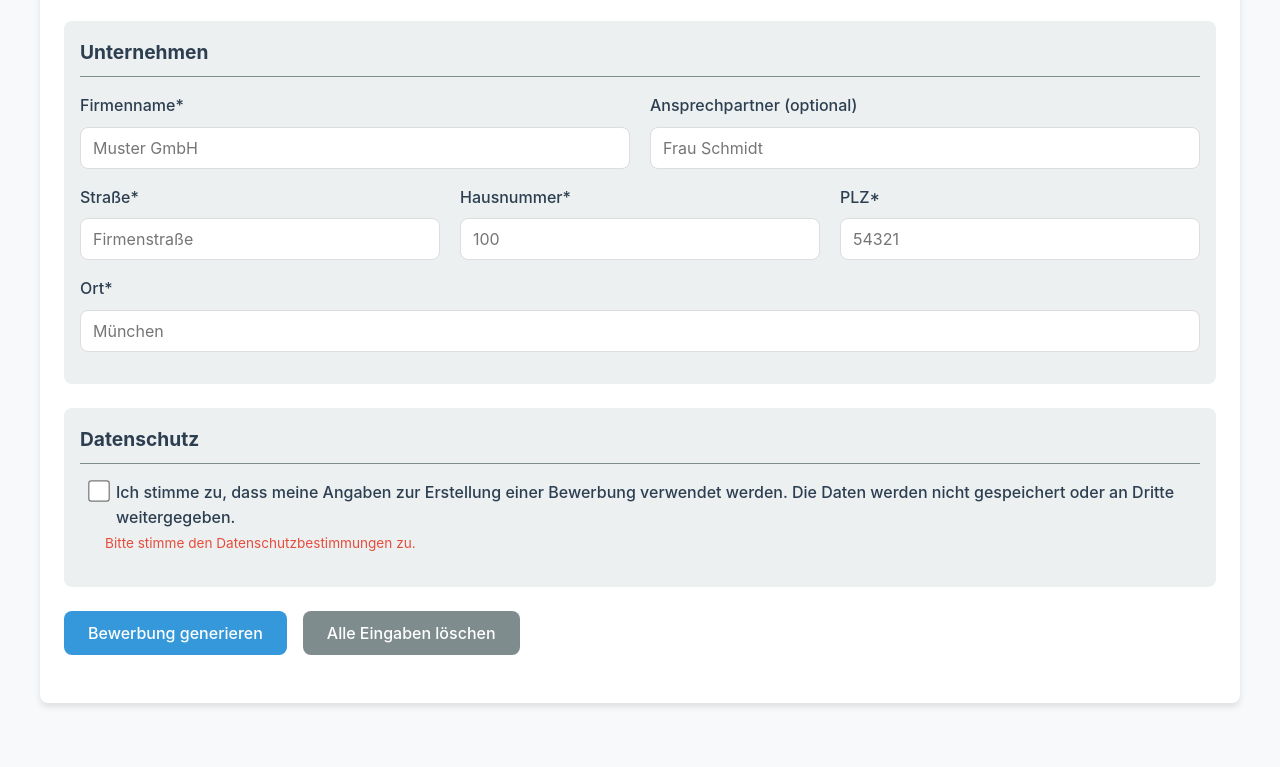
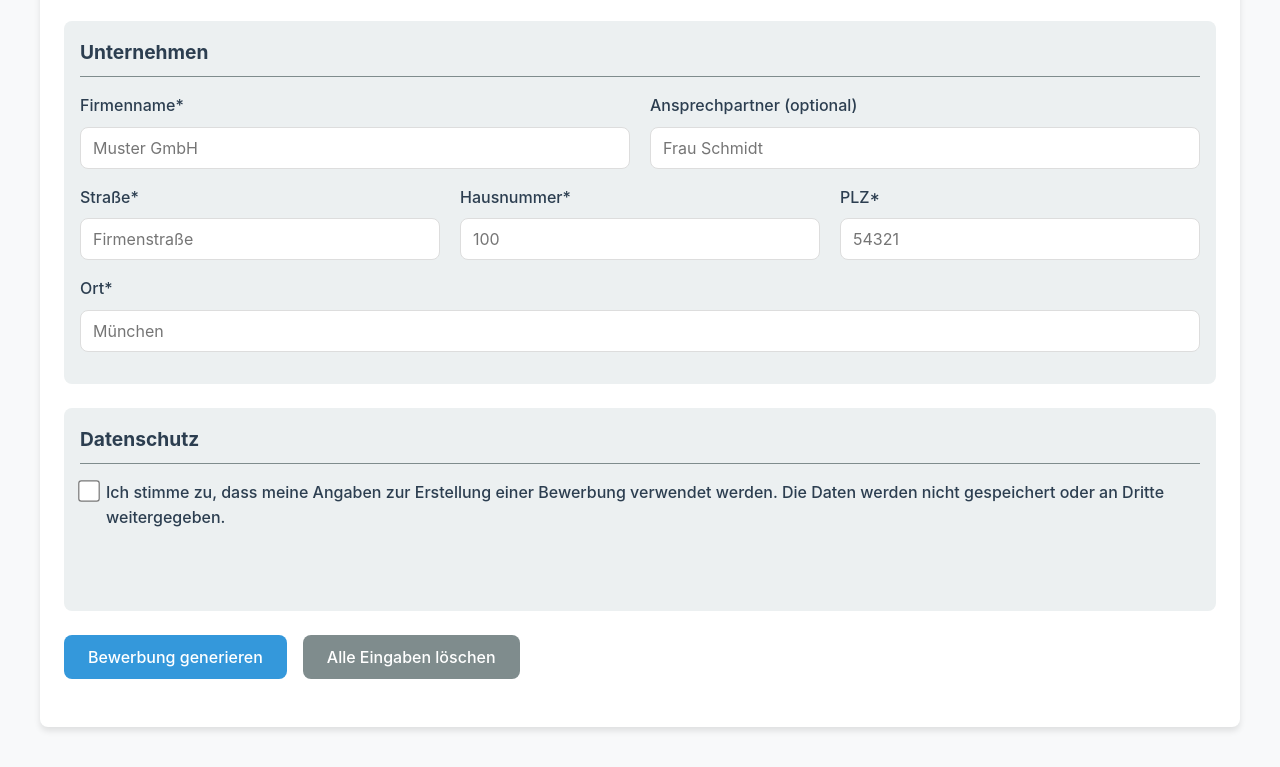
Before and after one commit to jeyjey1508/bewerbungsagent, a website: page bewerbungsagent/public/index.html in a window 1280 px wide. Shown: the part 2542-3309 px from the top of the page. Before the commit the page ends 3285 px from the top, so only its background shows below. Drawn offline with Linux system fonts and the light colour scheme.

Commit message:
index.html

```diff
--- a/bewerbungsagent/public/index.html
+++ b/bewerbungsagent/public/index.html
@@ -218,6 +218,43 @@
 
     .btn-secondary:hover {
         background-color: #6c7a7d;
+    }
+
+    /* Verbesserte Checkbox-Styling */
+    .checkbox-container {
+        position: relative;
+        padding-bottom: 1.5rem;  /* Platz für Fehlermeldung */
+    }
+
+    .checkbox-group {
+        display: flex;
+        align-items: flex-start;
+        gap: var(--spacing-sm);
+        margin: var(--spacing-md) 0;
+        flex-wrap: wrap;
+    }
+
+    .checkbox-group input[type="checkbox"] {
+        width: auto;
+        min-width: 18px;
+        height: 18px;
+        transform: scale(1.2);
+        margin-top: 2px;
+        cursor: pointer;
+        flex-shrink: 0;
+    }
+
+    .checkbox-group label {
+        cursor: pointer;
+        user-select: none;
+        flex: 1;
+        margin-bottom: 0;
+    }
+
+    .checkbox-group .field-error {
+        position: absolute;
+        bottom: 0;
+        left: 25px;  /* Platz für Checkbox + Abstand */
     }
 
     @media (max-width: 768px) {
@@ -463,12 +500,14 @@
                 <div class="form-section">
                     <div class="subsection">
                         <h3 class="subsection-title">Datenschutz</h3>
-                        <div class="form-group checkbox-group">
+                        <div class="checkbox-container">
+                            <div class="checkbox-group">
                                 <input type="checkbox" id="privacyConsent" name="privacyConsent" required>
                                 <label for="privacyConsent">
                                     Ich stimme zu, dass meine Angaben zur Erstellung einer Bewerbung verwendet werden.
                                     Die Daten werden nicht gespeichert oder an Dritte weitergegeben.
                                 </label>
+                            </div>
                             <div class="field-error" id="privacyError">
                                 Bitte stimme den Datenschutzbestimmungen zu.
                             </div>
```
Lines whose indentation alone changed are shown as unchanged.
